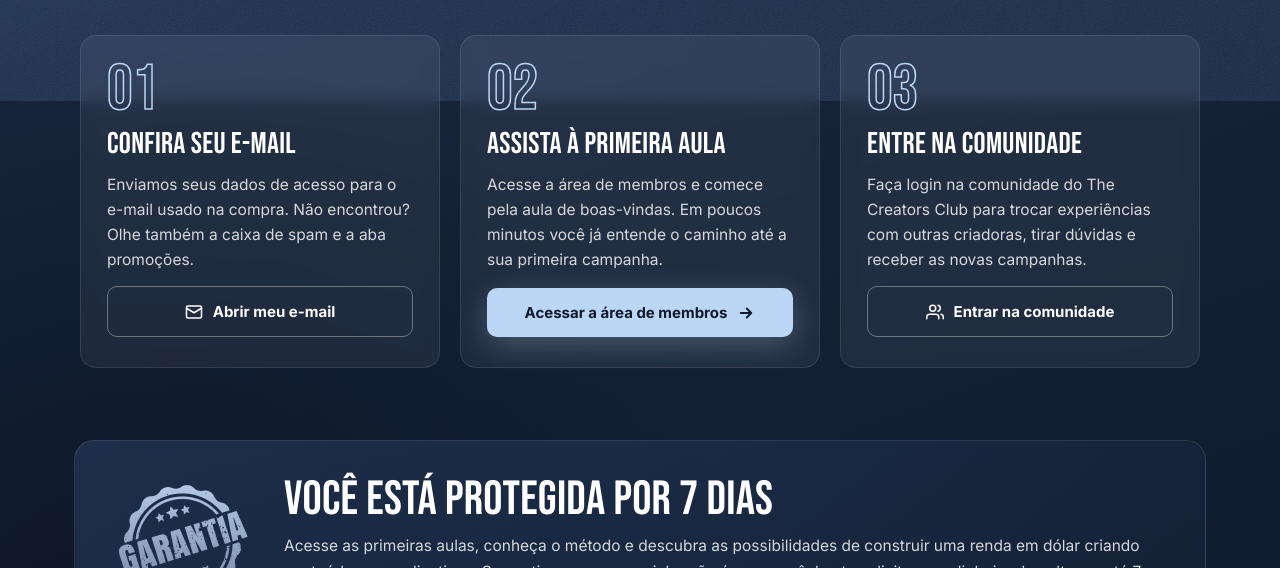
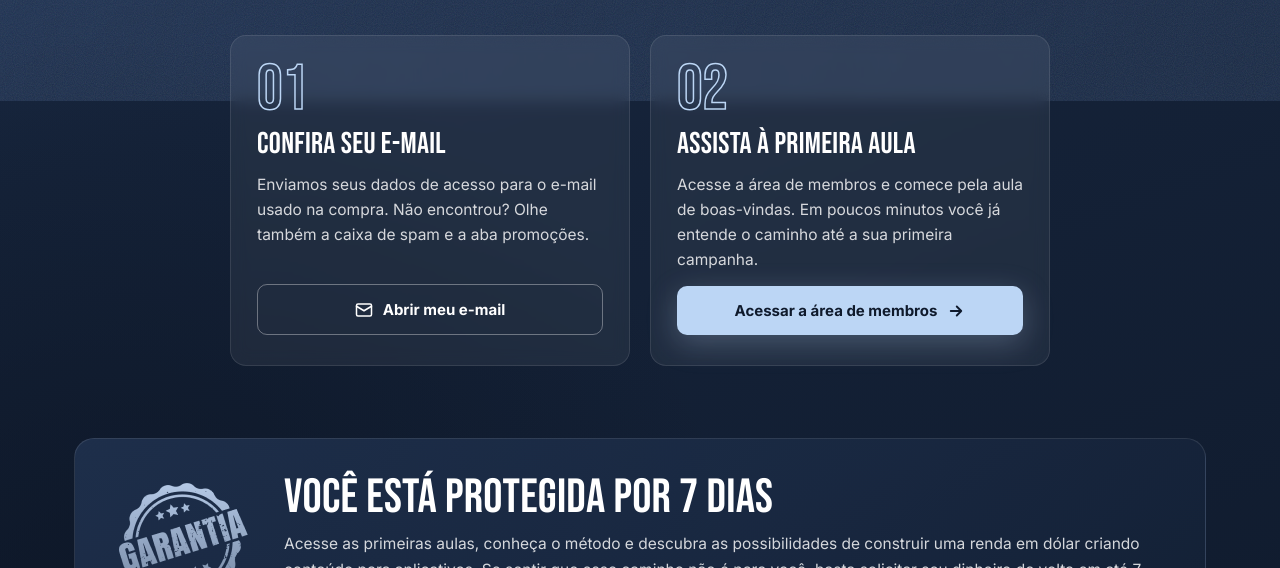
Before and after one commit to amandamerien/TheCreatorsClub, a plain HTML site: page index.html in a window 1280 px wide. Shown: the part 699-1267 px from the top of the page. Drawn offline with Linux system fonts and the light colour scheme.

Commit message:
Remove passo da comunidade e liga a primeira aula ao login da área de membros
Co-Authored-By: Claude Opus 5.5 <noreply@anthropic.com>

```diff
--- a/index.html
+++ b/index.html
@@ -176,9 +176,9 @@
 
     .steps-grid {
       display: grid;
-      grid-template-columns: repeat(3, 1fr);
+      grid-template-columns: repeat(2, 1fr);
       gap: 20px;
-      max-width: 1120px;
+      max-width: 820px;
       margin: 0 auto;
     }
 
@@ -295,7 +295,7 @@
     }
 
     /* ============ RESPONSIVO ============ */
-    @media (max-width: 960px) {
+    @media (max-width: 720px) {
       .steps-grid { grid-template-columns: 1fr; max-width: 560px; margin: 0 auto; }
     }
 
@@ -364,20 +364,9 @@
             <span class="num">02</span>
             <h3>Assista à primeira aula</h3>
             <p>Acesse a área de membros e comece pela aula de boas-vindas. Em poucos minutos você já entende o caminho até a sua primeira campanha.</p>
-            <!-- TROQUE o link abaixo pelo link da sua área de membros -->
-            <a class="btn btn-primary" href="https://SUA-AREA-DE-MEMBROS.com" target="_blank" rel="noopener">
+            <a class="btn btn-primary" href="https://thecreatorsclub.clickmax.club/login" target="_blank" rel="noopener">
               Acessar a área de membros
               <svg width="18" height="18" viewBox="0 0 24 24" fill="none" stroke="currentColor" stroke-width="2.5" stroke-linecap="round" stroke-linejoin="round" aria-hidden="true"><path d="M5 12h14M13 6l6 6-6 6"/></svg>
-            </a>
-          </article>
-
-          <article class="card">
-            <span class="num">03</span>
-            <h3>Entre na comunidade</h3>
-            <p>Faça login na comunidade do The Creators Club para trocar experiências com outras criadoras, tirar dúvidas e receber as novas campanhas.</p>
-            <a class="btn btn-outline" href="https://thecreatorsclub.clickmax.club/login" target="_blank" rel="noopener">
-              <svg width="18" height="18" viewBox="0 0 24 24" fill="none" stroke="currentColor" stroke-width="2" stroke-linecap="round" stroke-linejoin="round" aria-hidden="true"><path d="M17 21v-2a4 4 0 0 0-4-4H5a4 4 0 0 0-4 4v2"/><circle cx="9" cy="7" r="4"/><path d="M23 21v-2a4 4 0 0 0-3-3.87"/><path d="M16 3.13a4 4 0 0 1 0 7.75"/></svg>
-              Entrar na comunidade
             </a>
           </article>
         </div>
```
Also changed, not shown: 1 other file.
